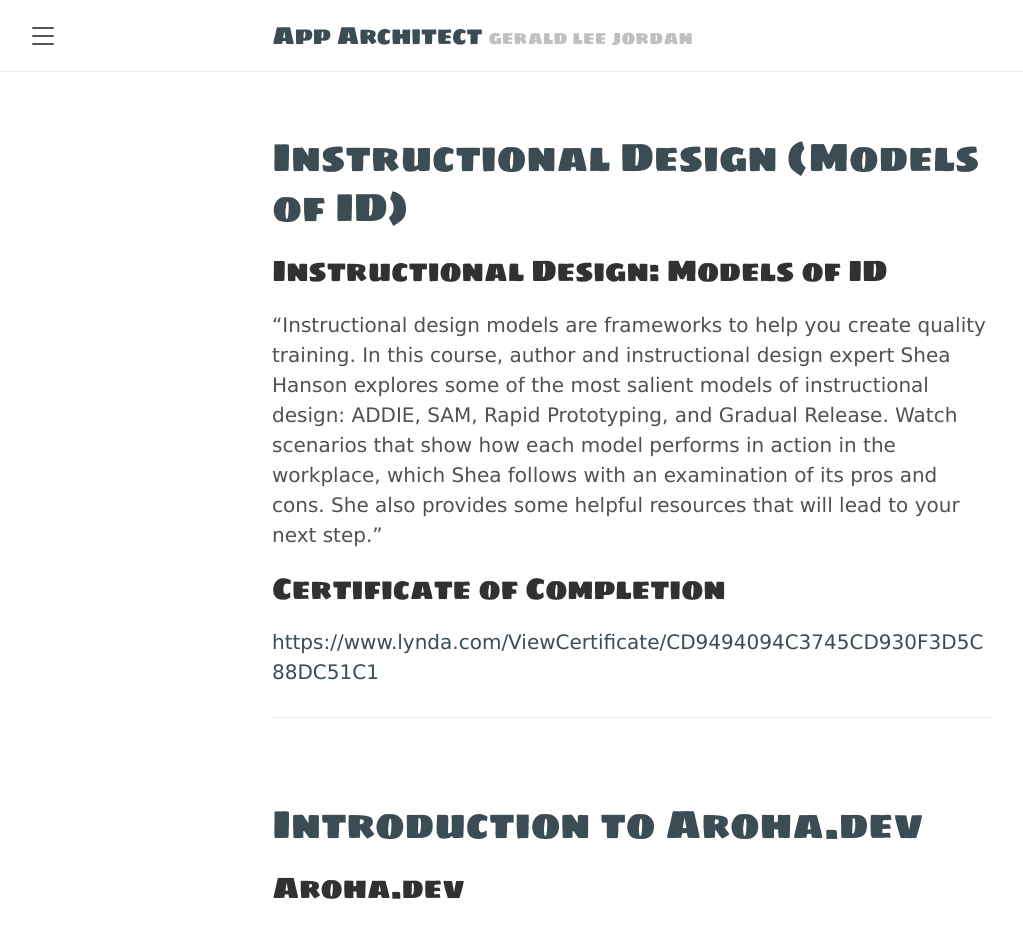
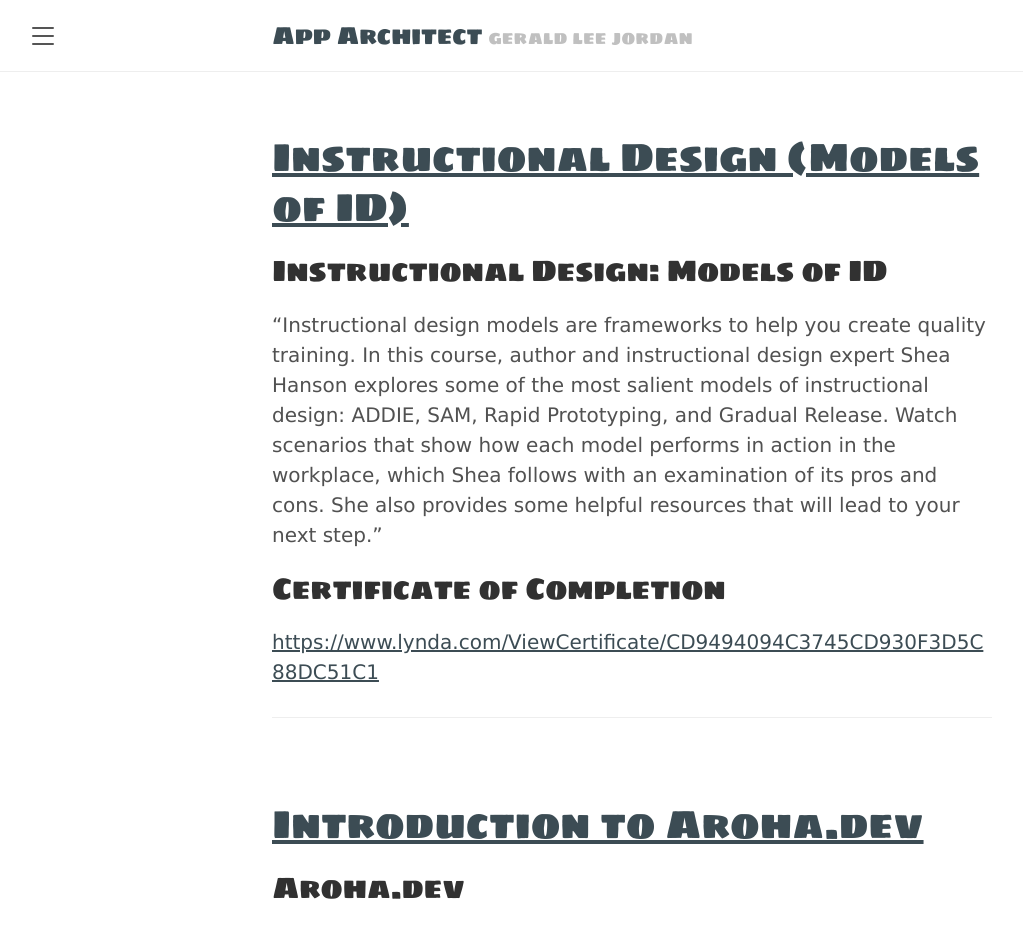
Before and after one commit to tracyjordan/tracyjordan.github.io, a Jekyll site: the page built from index.html, in a window 1280 px wide. Shown: the top 931 px of the page, without its empty margins (8-1031 px from the left). Built offline with Jekyll 4.4.1, drawn with Linux system fonts in a browser that asks for light colours; the list of posts is cut into pages by our own code.

Commit message:
Update aroha.css

```diff
--- a/public/css/aroha.css
+++ b/public/css/aroha.css
@@ -96,3 +96,7 @@ p a {
 .theme-base-GJ .related-posts li a:hover {
   color: #3c4c54;
 }
+
+.posts a {
+  text-decoration: underline;
+}
```
